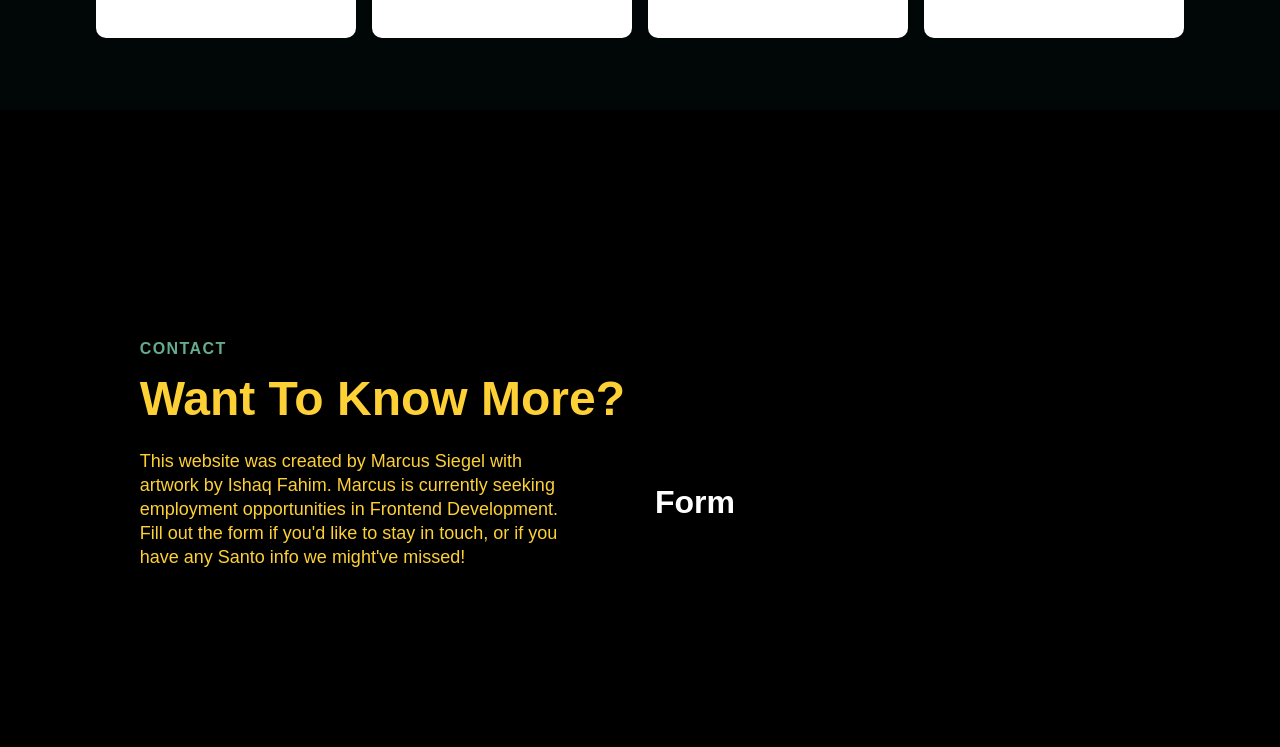
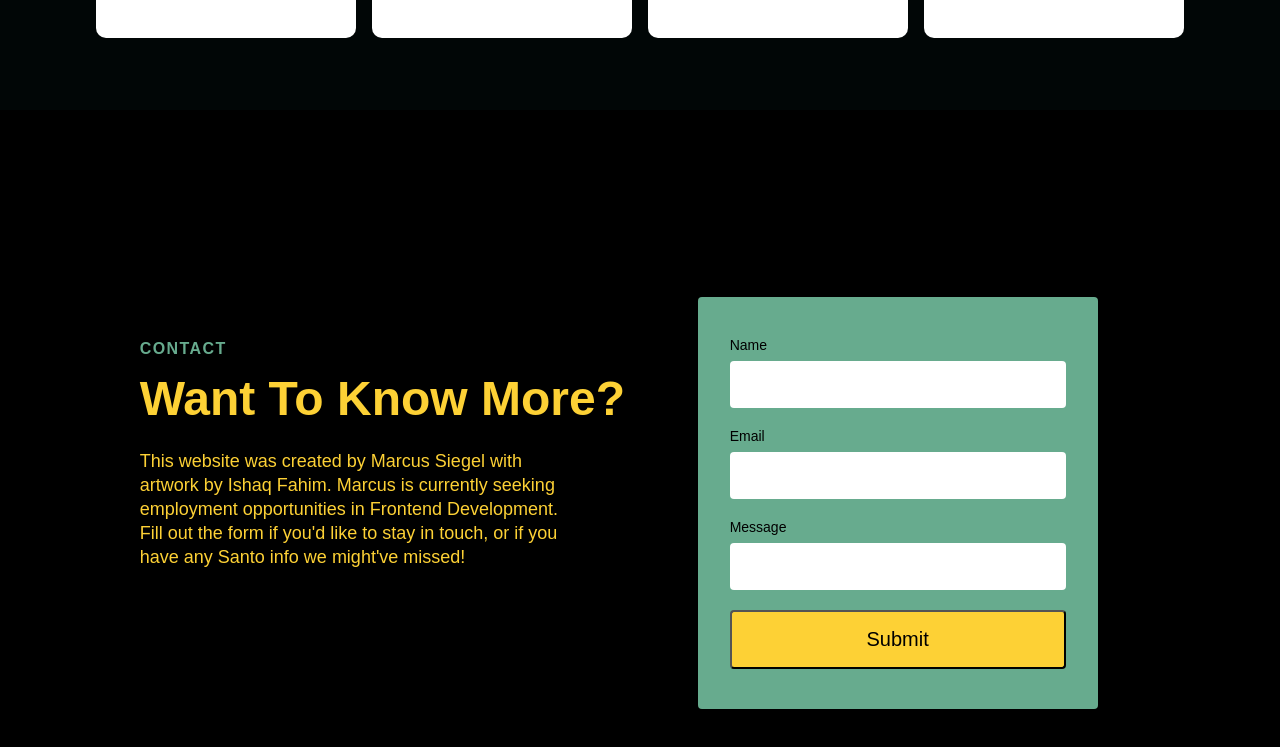
Before and after one commit to siegelverse/archivo-del-santo, a React (Create React App) app: page / in a window 1280 px wide. Shown: the part 2170-2917 px from the top of the page. Built offline with nearby package versions, Linux system fonts and the light colour scheme; a web font is replaced by a local one.

Commit message:
added form to contact page/ fixed scalabilty on contact

```diff
--- a/db/index.js
+++ b/db/index.js
@@ -1,10 +1,12 @@
 const express = require('express')
 require('./mongoose')
+const cors = require('cors')
 const userRouter = require('./routers/user')
 const reviewRouter = require('./routers/review')
 
 const app = express()
 const port = process.env.PORT || 3000
+
 
 
 const multer = require('multer')
@@ -16,6 +18,7 @@ app.post('/upload', upload.single('upload'), (req, res) => {
 })
 
 app.use(express.json())
+app.use(cors())
 app.use(userRouter)
 app.use(reviewRouter)
 
--- a/db/mongoose.js
+++ b/db/mongoose.js
@@ -1,6 +1,6 @@
 const mongoose = require('mongoose')
 
-mongoose.connect('mongodb://127.0.0.1:27017/task-manager-api', {
+mongoose.connect('mongodb://127.0.0.1:27017/archivo-del-santo', {
     useNewUrlParser:true,
     useCreateIndex: true,
     useFindAndModify: false,
--- a/package.json
+++ b/package.json
@@ -7,6 +7,7 @@
     "@testing-library/react": "^11.2.3",
     "@testing-library/user-event": "^12.6.0",
     "bcryptjs": "^2.4.3",
+    "cors": "^2.8.5",
     "express": "^4.17.1",
     "jsonwebtoken": "^8.5.1",
     "mongodb": "^3.6.3",
--- a/src/components/ContactSection/ContactElements.js
+++ b/src/components/ContactSection/ContactElements.js
@@ -79,3 +79,66 @@ export const Subtitle = styled.p`
     line-height: 24px;
     color: #FDD135;
 `;
+
+export const FormWrap = styled.div`
+    height: 100%;
+    display: flex;
+    flex-direction: column;
+    justify-content: center;
+
+    @media screen and (max-width: 400px) {
+        height: 50%;
+    }
+`;
+
+export const FormContent = styled.div`
+    height: 100%;
+    display: flex;
+    flex-direction: column;
+    justify-content: center;
+
+    @media screen and (max-width: 480px) {
+        padding: 10px;
+    }
+`;
+
+export const Form = styled.form`
+    background: #67AB8E;
+    max-width: 400px;
+    height: auto;
+    width: 100%;
+    z-index: 1;
+    display: grid;
+    margin: 0 auto;
+    padding: 40px 32px;
+    border-radius: 4px;
+    box-shadow: 0 1px 3px rgba(0, 0, 0, 0.9);
+
+    @media screen and (max-width: 400px) {
+        padding: 32px 32px;
+    }
+
+
+`;
+
+export const FormLabel = styled.label`
+    margin-bottom: 8px;
+    font-size: 14px;
+    color: #000;
+`;
+
+export const FormInput = styled.input`
+    padding: 16px 16px;
+    margin-bottom: 20px;
+    border: none;
+    border-radius: 4px;
+`;
+
+export const FormButton = styled.button`
+    background: #FDD135;
+    padding: 16px 0;
+    border-radius: 4px;
+    color: #000;
+    font-size: 20px;
+    cursor: pointer;
+`;
--- a/src/components/ContactSection/index.js
+++ b/src/components/ContactSection/index.js
@@ -9,7 +9,14 @@ import {
     Heading,
     Subtitle,
     Column2,
+    FormContent,
+    FormWrap,
+    Form,
+    FormLabel,
+    FormInput,
+    FormButton,
 } from './ContactElements'
+
 
 
 const ContactSection = () => {
@@ -30,7 +37,19 @@ const ContactSection = () => {
                             </TextWrapper>
                         </Column1>
                         <Column2>
-                            <h1>Form</h1>
+                        <FormWrap>
+                            <FormContent>
+                            <Form action='#'>
+                                <FormLabel htmlFor='for'>Name</FormLabel>
+                                <FormInput type='name' required />
+                                <FormLabel htmlFor='for'>Email</FormLabel>
+                                <FormInput type='email' required />
+                                <FormLabel htmlFor='for'>Message</FormLabel>
+                                <FormInput type='textarea' required />
+                                <FormButton type='submit'>Submit</FormButton>
+                            </Form>
+                            </FormContent>
+                        </FormWrap>
                         </Column2>
                     </ContactRow>
                 </ContactWrapper>
--- a/src/components/SignIn/index.js
+++ b/src/components/SignIn/index.js
@@ -1,4 +1,5 @@
-import React, { useState, useEffect } from 'react'
+import React, { useState } from 'react'
+import { useHistory } from 'react-router-dom'
 import {
     Container,
     FormWrap,
@@ -14,6 +15,7 @@ import {
 const SignIn = () => {
     const [email, setEmail] = useState('')
     const [password, setPassword] = useState('')
+    const history = useHistory()
 
     const handleEmailChange = (e) => {
         setEmail(e.target.value)
@@ -30,6 +32,10 @@ const SignIn = () => {
 
         fetch('http://localhost:3000/users/login' , {
             method: "POST",
+            headers: {
+                'Content-Type': 'application/json',
+                'Accept': 'application/json'
+            },
             body: JSON.stringify({
                 email,
                 password
@@ -38,6 +44,7 @@ const SignIn = () => {
         .then(res => res.json())
         .then(user => {
             console.log(user)
+            history.push('/')
         })
     }
 
--- a/src/components/SignUp/index.js
+++ b/src/components/SignUp/index.js
@@ -1,4 +1,5 @@
-import React from 'react'
+import React, { useState } from 'react'
+import { useHistory } from 'react-router-dom'
 import {
     Container,
     FormWrap,
@@ -12,19 +13,60 @@ import {
 } from '../SignIn/SigninElements'
 
 const SignUp = () => {
+    const [email, setEmail] = useState('')
+    const [username, setUsername] = useState('')
+    const [password, setPassword] = useState('')
+    const history = useHistory()
+
+    const handleEmailChange = (e) => {
+        setEmail(e.target.value)
+        console.log(email)
+    }
+
+    const handlePasswordChange = (e) => {
+        setPassword(e.target.value)
+        console.log(password)
+    }
+
+    const handleUsernameChange = (e) => {
+        setUsername(e.target.value)
+        console.log(username)
+    }
+
+    const loginUser = async (e) => {
+        e.preventDefault()
+
+        fetch('http://localhost:3000/users' , {
+            method: "POST",
+            headers: {
+                'Content-Type': 'application/json',
+                'Accept': 'application/json'
+            },
+            body: JSON.stringify({
+                email,
+                name: username,
+                password
+            })
+        })
+        .then(res => res.json())
+        .then(user => {
+            history.push('/')
+        })
+    }
+
     return (
         <>
             <Container>
                 <FormWrap>
                     <FormContent>
-                        <Form action="#">
+                        <Form onSubmit={(e) => loginUser(e)}>
                             <FormH1>Sign up to create an account</FormH1>
                             <FormLabel htmlFor='for'>Email</FormLabel>
-                            <FormInput type='email' required />
+                            <FormInput type='email' value={email} required onChange={(e) => handleEmailChange(e)} />
                             <FormLabel htmlFor='for'>Username</FormLabel>
-                            <FormInput type='username' required />
+                            <FormInput type='username' value={username} required onChange={(e) => handleUsernameChange(e)} />
                             <FormLabel htmlFor='for'>Password</FormLabel>
-                            <FormInput type='password' required />
+                            <FormInput type='password' value={password} required onChange={(e) => handlePasswordChange(e)} />
                             <FormButton type='submit'>Continue</FormButton>
                             <Text>Already have an account? Sign in <a href='/signin'>here</a></Text>
                         </Form>
--- a/src/components/WatchSection/WatchElements.js
+++ b/src/components/WatchSection/WatchElements.js
@@ -9,11 +9,11 @@ export const WatchContainer = styled.div`
     background: #010606;
 
     @media screen and (max-width: 768px) {
-        height: 1100px;
+        height: 1300px;
     }
 
     @media screen and (max-width: 480px;) {
-        height: 1300px;
+        height: 1400px;
     }
 `;
 
@@ -52,6 +52,10 @@ export const WatchCard = styled.div`
         transition: all 0.2s ease-in-out;
         cursor: pointer;
     }
+
+    @media screen and (max-width: 480px) {
+        max-height: 300px;
+    }
 `;
 
 export const WatchPoster = styled.img`
```
Also changed, not shown: 2 other files (tests, documents, lock files or other folders).
